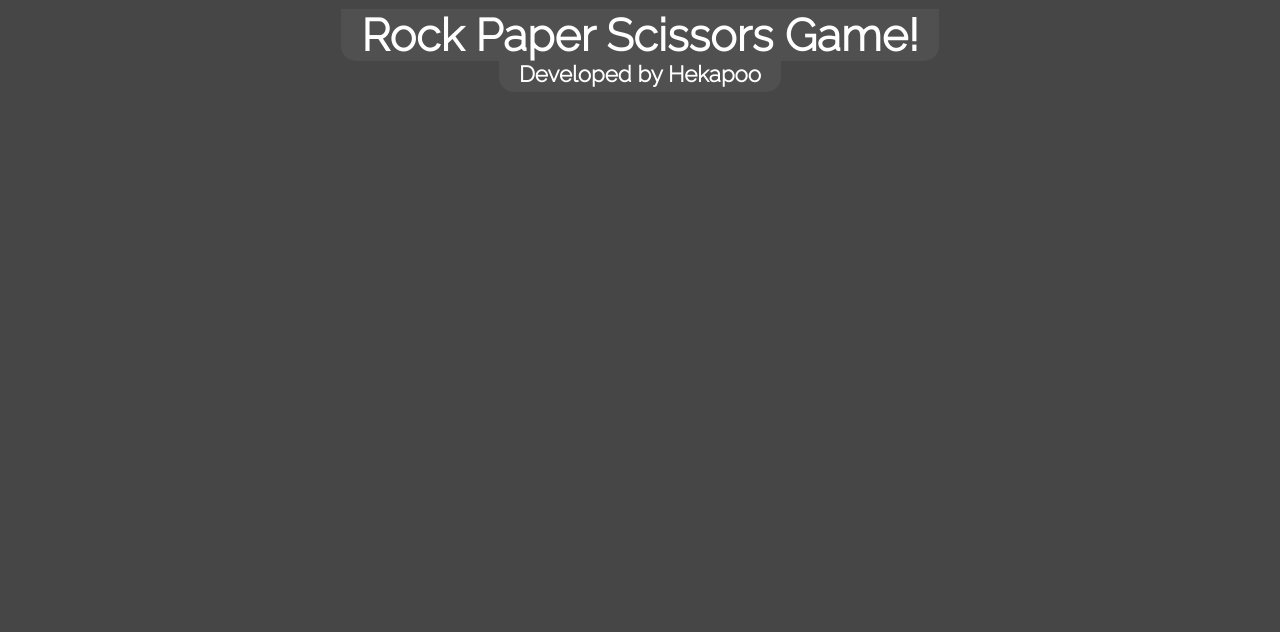
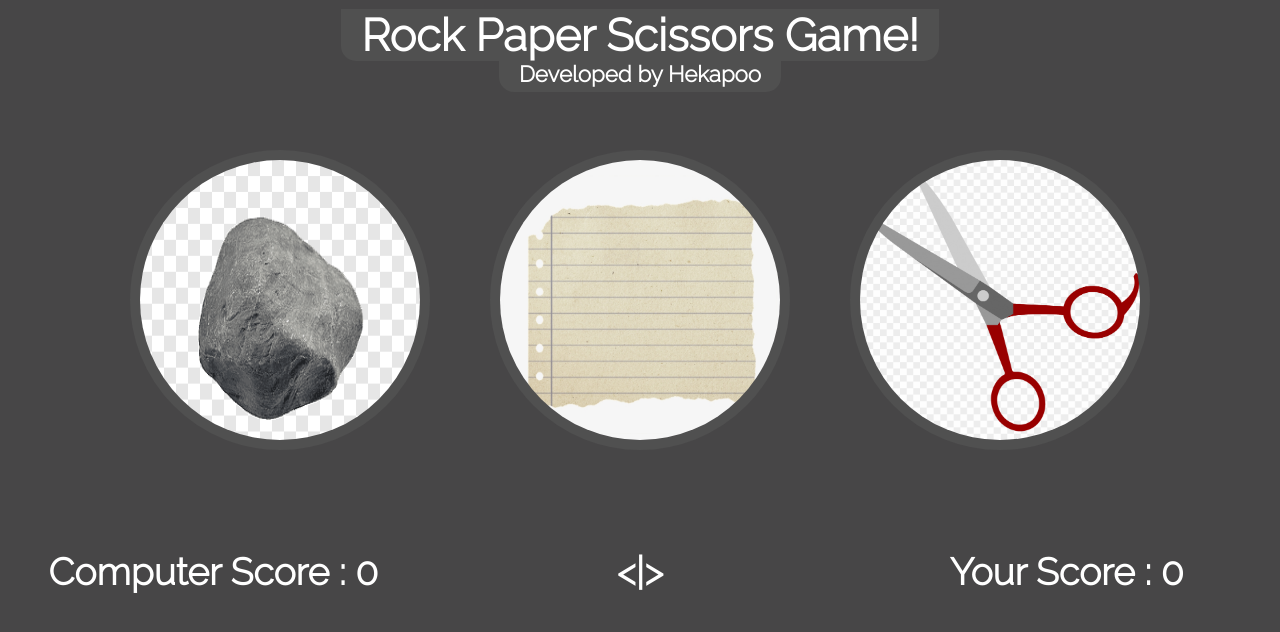
Before and after one commit to H3kapoo/RockScissorsPaper, a React app in the folder client/: page / in a window 1280 px wide. Shown: the top 632 px of the page. Built offline with nearby package versions, Linux system fonts and the light colour scheme.

Commit message:
Added 'GameBody with 'Score' & 'GameCard' subcomponents'

```diff
--- a/client/src/components/App.js
+++ b/client/src/components/App.js
@@ -2,11 +2,13 @@ import React from 'react'
 import './App.css'
 
 import Header from './Header.js'
+import GameBody from './GameBody.js'
 
 const App = () => {
     return (
         <div>
             <Header />
+            <GameBody />
         </div>
     )
 }
--- /dev/null
+++ b/client/src/components/GameBody.css
@@ -0,0 +1,36 @@
+#choice-picker-div{
+    margin-top: 50px;
+    display: grid;
+    grid-template-columns: 100px 1fr 1fr 1fr 100px;
+
+}
+#game-card-image{
+    width: 300px;
+    height: 300px;
+    border-radius: 50%;
+    margin: 0 auto;
+    border: 10px solid rgb(80, 80, 80);
+    transition: all .3s ease-in-out;
+}
+#game-card-image:hover{
+    margin-top: 20px;
+    border: 10px solid rgb(90, 187, 66);
+    transition: all .1s ease-in-out;
+}
+#game-card-image:nth-child(1){
+    grid-column: 2/3;
+}
+
+#score-div{
+    margin-top: 100px;
+    display: grid;
+    grid-template-columns: 1fr 1fr 1fr;
+    color:rgb(255, 255, 255);
+    font-weight: 100;
+    font-size: 2em;
+}
+#score-div h3{
+    margin: auto;
+}
+#h3-pop{
+}
--- /dev/null
+++ b/client/src/components/GameBody.js
@@ -0,0 +1,43 @@
+import React, { useState, useRef } from 'react'
+import './GameBody.css'
+
+//Logic should be carried here//
+
+const GameBody = () => {
+
+    const [userScore, setUserScore] = useState(0);
+    const [compScore, setCompScore] = useState(0);
+
+    return (
+        <div id='game-div'>
+            <div id="choice-picker-div">
+                <GameCard Type={0} Image={"./rock.png"} />
+                <GameCard Type={1} Image={"./paper.png"} />
+                <GameCard Type={2} Image={"./scissors.png"} />
+            </div>
+            <Score Score={[userScore, compScore]} />
+        </div>
+    )
+}
+const Score = (props) => {
+
+    let compRef = useRef()
+    let userRef = useRef()
+
+    return (
+        <div id="score-div">
+            <h3 ref={compRef} id="h3-pop">Computer Score : {props.Score[0]}</h3>
+            <h3> {"<|>"} </h3>
+            <h3 ref={userRef} id="h3-pop">Your Score : {props.Score[1]}</h3>
+        </div>)
+}
+const GameCard = (props) => {
+    const handleCardClick = () => console.log(props.Type)
+    return (
+        <img
+            id="game-card-image"
+            src={props.Image}
+            onClick={() => handleCardClick()}
+        ></img >)
+}
+export default GameBody
--- a/client/src/components/Header.css
+++ b/client/src/components/Header.css
@@ -3,6 +3,7 @@
 }
 
 header{
+    margin-bottom: 10px;
     width: 100%;
     height: 100px;
     display: flex;
```
